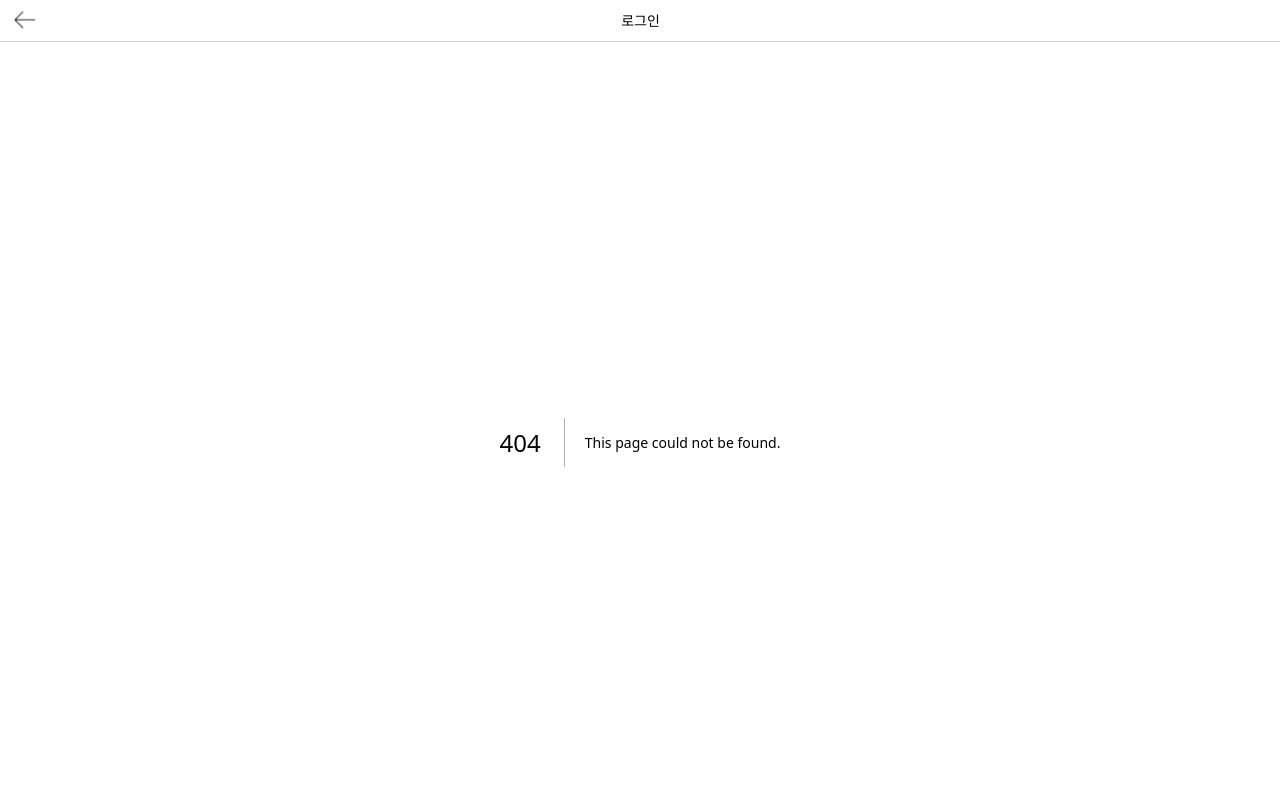
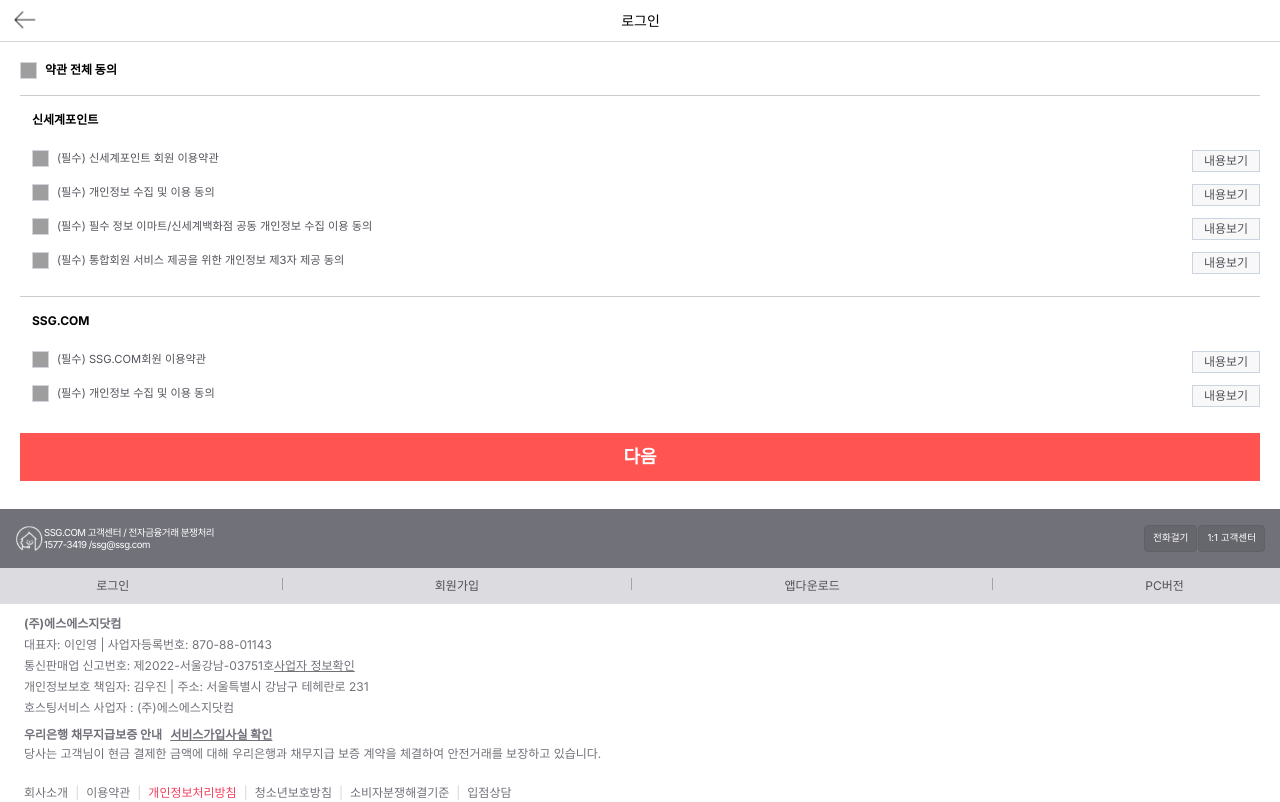
Before and after one commit to 4-ComehereTeam/ssg-client, a Next.js app: page /member/signup/agree in a window 1280 px wide. Before the commit this address had no page. Shown: the top 802 px of the page. Built offline with nearby package versions, Linux system fonts and the light colour scheme; grey boxes are pictures that could not be loaded.

Commit message:
feat: 회원가입 동의 페이지 구현

```diff
--- /dev/null
+++ b/src/app/member/signup/agree/page.tsx
@@ -0,0 +1,10 @@
+import SignupAgreeForm from "@/components/form/SignupAgreeForm"
+import React from "react"
+
+export default function SignupAgreePage() {
+  return (
+    <div>
+      <SignupAgreeForm />
+    </div>
+  )
+}
--- /dev/null
+++ b/src/components/form/SignupAgreeForm.tsx
@@ -0,0 +1,104 @@
+"use client"
+
+import { useState } from "react"
+import Checkbox from "../ui/Checkbox"
+
+const agreements = [
+  { num: 0, id: "allAgreeSignup", text: "약관 전체 동의" },
+  { num: 1, id: "ssgPointAgree1", text: "(필수) 신세계포인트 회원 이용약관" },
+  { num: 2, id: "ssgPointAgree2", text: "(필수) 개인정보 수집 및 이용 동의" },
+  {
+    num: 3,
+    id: "ssgPointAgree3",
+    text: "(필수) 필수 정보 이마트/신세계백화점 공동 개인정보 수집 이용 동의",
+  },
+  {
+    num: 4,
+    id: "ssgPointAgree4",
+    text: "(필수) 통합회원 서비스 제공을 위한 개인정보 제3자 제공 동의",
+  },
+  { num: 5, id: "ssgcomAgree1", text: "(필수) SSG.COM회원 이용약관" },
+  { num: 6, id: "ssgcomAgree2", text: "(필수) 개인정보 수집 및 이용 동의" },
+]
+
+export default function SignupAgreeForm({}) {
+  const [checkedState, setCheckedState] = useState(
+    Array.from({ length: agreements.length }, () => false),
+  )
+
+  const handleCheckboxChange = (position: number, id: string) => {
+    const agreeAllIndex = agreements.findIndex(
+      (agreement) => agreement.id === "allAgreeSignup",
+    )
+
+    const isAgreeAllPresent = agreeAllIndex !== -1
+    if (id === "allAgreeSignup") {
+      const areAllChecked = checkedState.every(Boolean)
+      setCheckedState(checkedState.map(() => !areAllChecked))
+    } else {
+      let updatedCheckedState = checkedState.map((item, index) =>
+        index === position ? !item : item,
+      )
+
+      if (isAgreeAllPresent) {
+        const isRestChecked =
+          updatedCheckedState.slice(0, agreeAllIndex).every(Boolean) &&
+          updatedCheckedState.slice(agreeAllIndex + 1).every(Boolean)
+        updatedCheckedState[agreeAllIndex] = isRestChecked
+      }
+
+      setCheckedState(updatedCheckedState)
+    }
+  }
+
+  return (
+    <section className="flex flex-col px-5 mb-7 text-xs leading-4">
+      <div className="py-5">
+        {agreements.map((agreement) => (
+          <div key={agreement.num} className="font-bold">
+            {agreement.num == 0 && (
+              <Checkbox
+                id={agreement.id}
+                text={agreement.text}
+                onChange={() =>
+                  handleCheckboxChange(agreement.num, agreement.id)
+                }
+                checked={checkedState[0]}
+                checkboxShape=""
+              />
+            )}
+            {agreement.num == 1 && (
+              <h5 className="py-4 mt-4 border-t border-[#cccccc] pl-3">
+                신세계포인트
+              </h5>
+            )}
+            {agreement.num == 5 && (
+              <h5 className="py-4 mt-4 border-t border-[#cccccc] pl-3">
+                SSG.COM
+              </h5>
+            )}
+            {agreement.num > 0 && (
+              <div className="flex gap-4 justify-between py-1.5 pl-3 w-full text-zinc-600 text-[0.7rem] font-normal">
+                <Checkbox
+                  id={agreement.id}
+                  text={agreement.text}
+                  onChange={() =>
+                    handleCheckboxChange(agreement.num, agreement.id)
+                  }
+                  checked={checkedState[agreement.num]}
+                  checkboxShape=""
+                />
+                <button className="w-[68px] h-[22px] text-xs text-center bg-[#F8F8F8] border border-slate-300 font-[550]">
+                  내용보기
+                </button>
+              </div>
+            )}
+          </div>
+        ))}
+      </div>
+      <button className="w-full h-[48px] bg-[#FF5452] text-white text-lg font-semibold">
+        다음
+      </button>
+    </section>
+  )
+}
```
